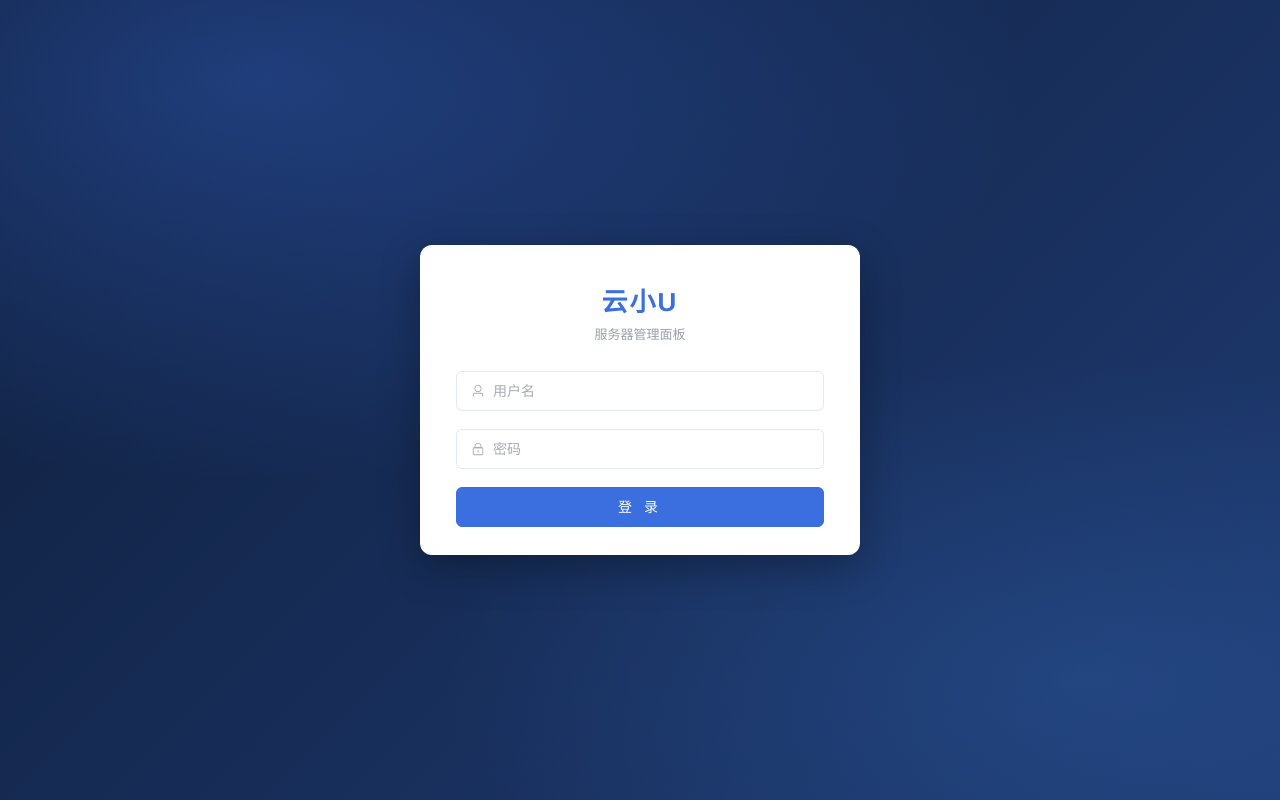
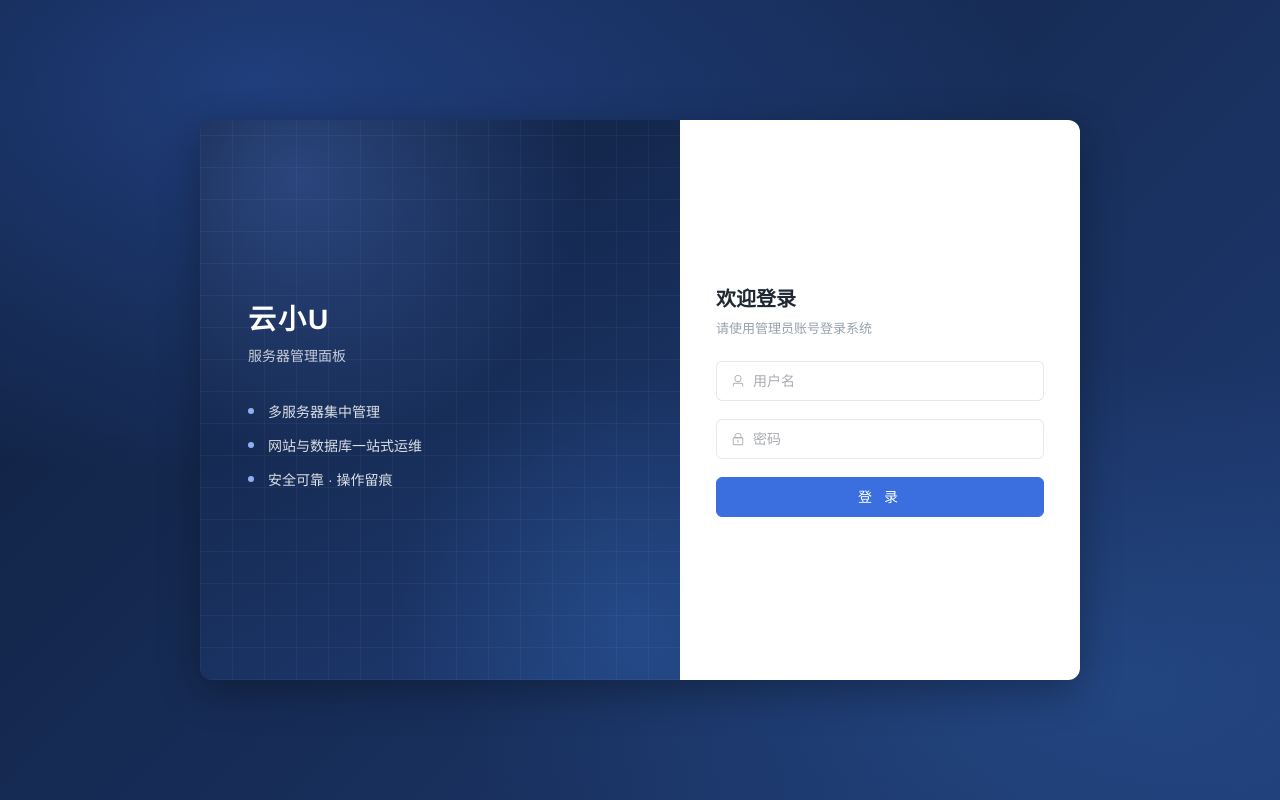
Before and after one commit to fangzhouxiaohai/yunxiaou, a Vue app in the folder apps/web/: page /login in a window 1280 px wide. Built offline with nearby package versions, Linux system fonts and the light colour scheme.

Commit message:
feat(web): 登录页升级左右分栏布局

```diff
--- a/apps/web/src/views/login/index.vue
+++ b/apps/web/src/views/login/index.vue
@@ -1,10 +1,19 @@
 <template>
   <div class="login-page">
-    <el-card class="login-card">
-      <div class="brand">
+    <div class="login-panel">
+      <div class="brand-side">
         <div class="brand-name">云小U</div>
         <div class="brand-sub">服务器管理面板</div>
+        <ul class="feature-list">
+          <li>多服务器集中管理</li>
+          <li>网站与数据库一站式运维</li>
+          <li>安全可靠 · 操作留痕</li>
+        </ul>
       </div>
+      <div class="form-side">
+        <div class="form-inner">
+          <div class="form-title">欢迎登录</div>
+          <div class="form-tip">请使用管理员账号登录系统</div>
           <el-form :model="form" @keyup.enter="onSubmit">
             <el-form-item>
               <el-input v-model="form.username" placeholder="用户名" size="large" :prefix-icon="User" />
@@ -16,7 +25,9 @@
               登 录
             </el-button>
           </el-form>
-    </el-card>
+        </div>
+      </div>
+    </div>
   </div>
 </template>
 
@@ -61,16 +72,77 @@ async function onSubmit() {
     radial-gradient(ellipse 50% 40% at 85% 85%, rgba(43, 90, 160, 0.4), transparent),
     linear-gradient(135deg, #0f1f3d, #1f3b73);
 }
-.login-card {
-  width: min(440px, 92vw);
+.login-panel {
+  display: flex;
+  width: min(880px, 94vw);
+  height: min(560px, 82vh);
   border-radius: 12px;
   box-shadow: 0 12px 40px rgba(0, 0, 0, 0.3);
+  overflow: hidden;
   animation: rise 0.4s ease-out;
-  :deep(.el-card__body) { padding: 36px 36px 28px; }
-  .brand { text-align: center; margin-bottom: 28px; }
-  .brand-name { font-size: 26px; font-weight: 700; color: var(--brand); letter-spacing: 2px; }
-  .brand-sub { margin-top: 6px; font-size: 13px; color: var(--text-3); }
+}
+.brand-side {
+  flex: 1;
+  display: flex;
+  flex-direction: column;
+  justify-content: center;
+  padding: 48px;
+  color: #ffffff;
+  background:
+    radial-gradient(ellipse 60% 50% at 20% 10%, rgba(92, 135, 230, 0.35), transparent),
+    radial-gradient(ellipse 50% 45% at 90% 90%, rgba(43, 90, 160, 0.5), transparent),
+    linear-gradient(150deg, #0f1f3d, #1f3b73);
+  position: relative;
+  &::before {
+    content: '';
+    position: absolute;
+    inset: 0;
+    background-image:
+      repeating-linear-gradient(0deg, rgba(255, 255, 255, 0.04) 0 1px, transparent 1px 32px),
+      repeating-linear-gradient(90deg, rgba(255, 255, 255, 0.04) 0 1px, transparent 1px 32px);
+    pointer-events: none;
+  }
+  .brand-name { font-size: 28px; font-weight: 700; letter-spacing: 2px; }
+  .brand-sub { margin-top: 8px; font-size: 14px; color: rgba(255, 255, 255, 0.75); }
+  .feature-list {
+    margin-top: 36px;
+    list-style: none;
+    li {
+      position: relative;
+      padding-left: 20px;
+      margin-bottom: 14px;
+      font-size: 14px;
+      color: rgba(255, 255, 255, 0.85);
+      &::before {
+        content: '';
+        position: absolute;
+        left: 0;
+        top: 7px;
+        width: 6px;
+        height: 6px;
+        border-radius: 50%;
+        background: #8fb0f2;
+      }
+    }
+  }
+}
+.form-side {
+  width: 400px;
+  flex-shrink: 0;
+  display: flex;
+  align-items: center;
+  justify-content: center;
+  padding: 40px 36px;
+  background: var(--bg-card);
+  .form-inner { width: 100%; }
+  .form-title { font-size: 20px; font-weight: 600; color: var(--text-1); }
+  .form-tip { margin: 6px 0 24px; font-size: 13px; color: var(--text-3); }
   .submit { width: 100%; letter-spacing: 4px; }
+}
+@media (max-width: 767px) {
+  .brand-side { display: none; }
+  .login-panel { height: auto; min-height: 380px; }
+  .form-side { width: 100%; }
 }
 @keyframes rise {
   from { opacity: 0; transform: translateY(16px); }
```
Lines whose indentation alone changed are shown as unchanged.
